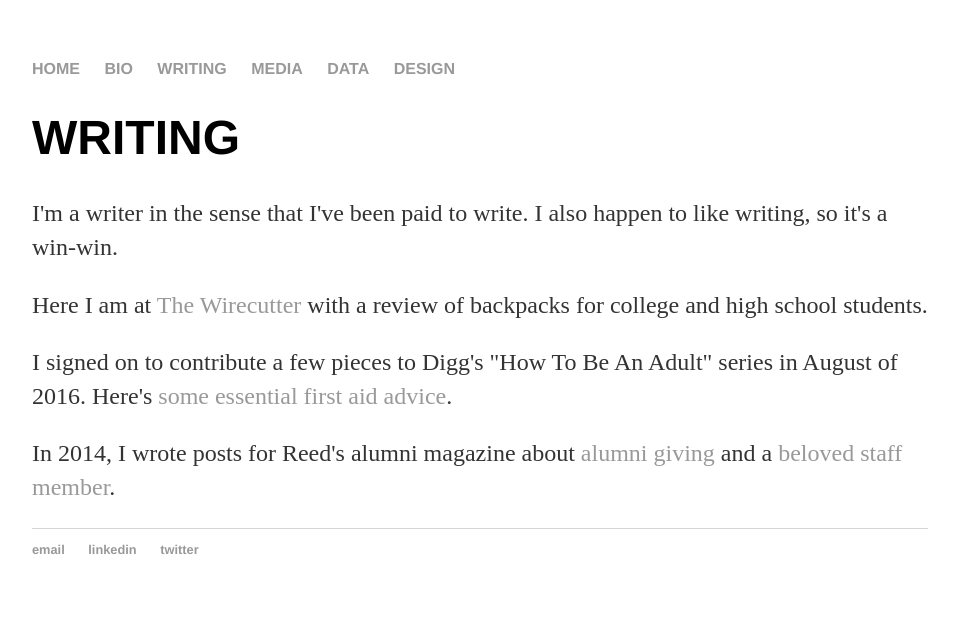
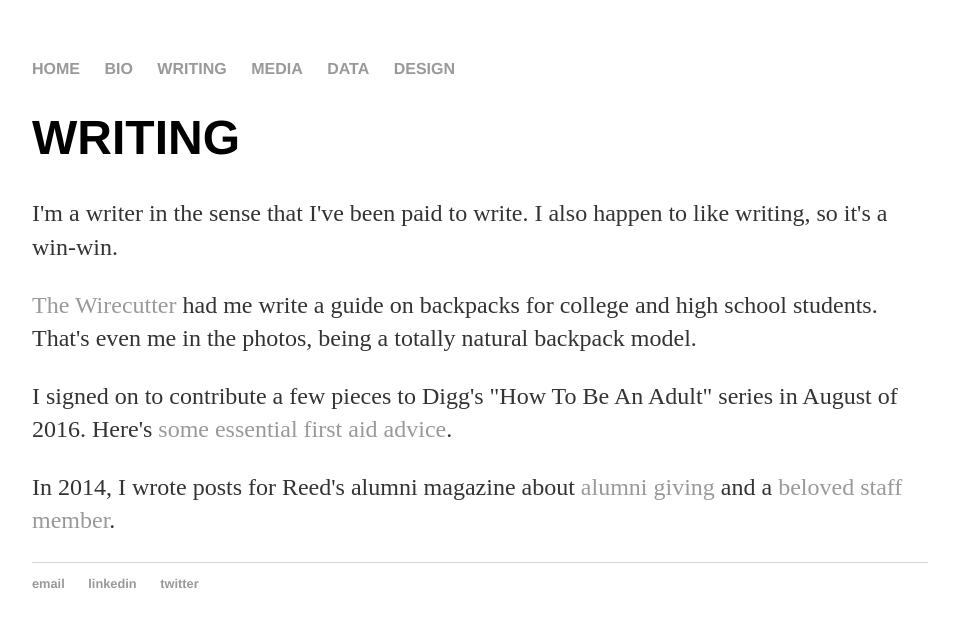
Before and after one commit to mathewolson/mathewolson.github.io, a Jekyll site: the page built from writing.html, in a window 1280 px wide. Shown: the top 627 px of the page, without its empty margins (160-1119 px from the left). Built offline with Jekyll 4.4.1, drawn with Linux system fonts in a browser that asks for light colours.

Commit message:
Update writing.html

```diff
--- a/writing.html
+++ b/writing.html
@@ -5,7 +5,7 @@ title: Writing
 <div class="blurb">
 	<h1>WRITING</h1>
 	<p>I'm a writer in the sense that I've been paid to write. I also happen to like writing, so it's a win-win.</p>
-	<p>Here I am at <a href="http://thewirecutter.com/reviews/best-school-backpack-for-high-school-and-college/">The Wirecutter</a> with a review of backpacks for college and high school students.</p>
+	<p><a href="http://thewirecutter.com/reviews/best-school-backpack-for-high-school-and-college/">The Wirecutter</a> had me write a guide on backpacks for college and high school students. That's even me in the photos, being a totally natural backpack model.</p>
 	<p>I signed on to contribute a few pieces to Digg's "How To Be An Adult" series in August of 2016. Here's <a href="http://digg.com/2016/how-to-treat-a-cut-finger-first-aid">some essential first aid advice</a>.</p>
 	<p>In 2014, I wrote posts for Reed's alumni magazine about <a href="http://www.reed.edu/reed_magazine/sallyportal/posts/2014/data-sheds-light-on-alumni-giving.html">alumni giving</a> and a <a href="http://www.reed.edu/reed_magazine/sallyportal/posts/2014/stockroom-czar-goes-out-with-a-bang.html">beloved staff member</a>.</p>
 </div><!-- /.blurb -->
```
